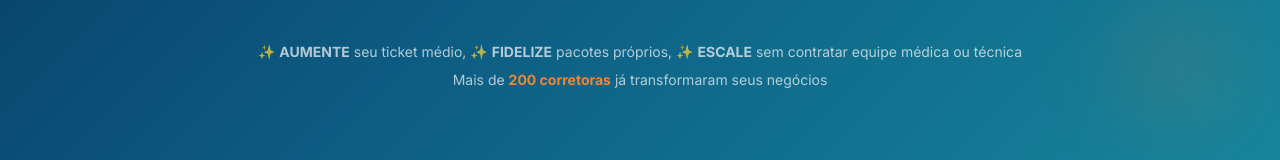
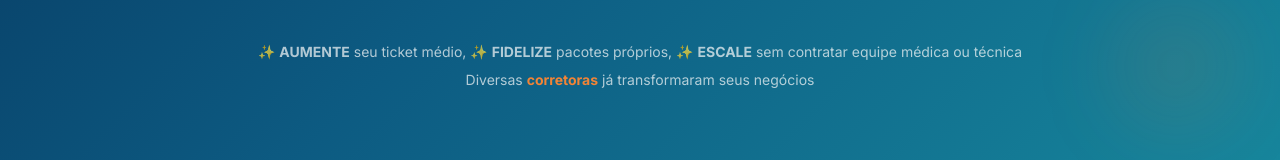
Before and after one commit to bluvida/bluvida, a React (Vite) app: page / in a window 1280 px wide. Shown: the part 4087-4247 px from the top of the page. Built offline with nearby package versions, Linux system fonts and the light colour scheme.

Commit message:
Ajuste texto CTA

```diff
--- a/src/components/CTASection.tsx
+++ b/src/components/CTASection.tsx
@@ -70,7 +70,7 @@ export function CTASection() {
           {/* Additional info */}
           <div className="text-center text-primary-foreground/70 text-sm">
             <p className="mb-2">✨ <b>AUMENTE</b> seu ticket médio, ✨ <b>FIDELIZE</b> pacotes próprios, ✨ <b>ESCALE</b> sem contratar equipe médica ou técnica</p>
-            <p>Mais de <strong className="text-secondary">200 corretoras</strong> já transformaram seus negócios</p>
+            <p>Diversas <strong className="text-secondary">corretoras</strong> já transformaram seus negócios</p>
           </div>
         </div>
       </div>
```
